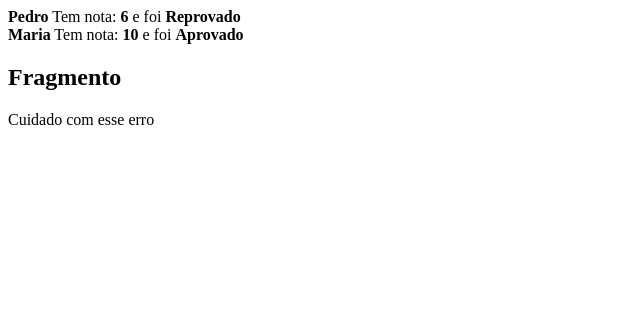
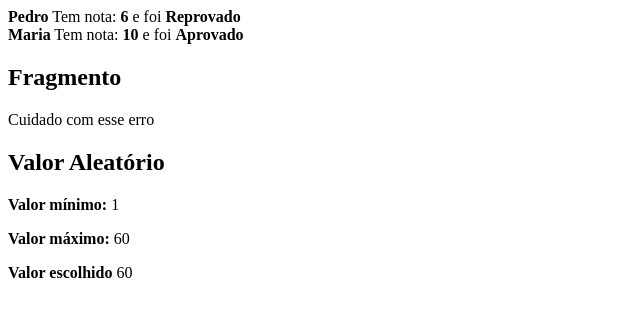
Before and after one commit to viniciusfdasilva/curso-react, a React (Create React App) app in the folder projeto_1/fundamentos-react/: page / in a window 1280 px wide. Shown: the top 316 px of the page, without its empty margins (0-640 px from the left). Built offline with nearby package versions, Linux system fonts and the light colour scheme.

Commit message:
Sessão 2 - Video 21

```diff
--- a/projeto_1/fundamentos-react/src/App.js
+++ b/projeto_1/fundamentos-react/src/App.js
@@ -1,5 +1,6 @@
 import logo from './logo.svg';
 import './App.css';
+import './components/basicos/Aleatorio'
 
 function App() {
   return (
--- /dev/null
+++ b/projeto_1/fundamentos-react/src/components/basicos/Aleatorio.jsx
@@ -0,0 +1,16 @@
+import React from 'react'
+
+export default props => {
+    const {min, max} = props
+
+    const aleatorio = parseInt(Math.random() * (max - min)) + min
+
+    return (
+        <>
+            <h2>Valor Aleatório</h2>
+            <p><strong>Valor mínimo:</strong> {props.min}</p>
+            <p><strong>Valor máximo:</strong> {props.max}</p>
+            <p><strong>Valor escolhido</strong> {props.max}</p>
+        </>
+    )
+}
--- a/projeto_1/fundamentos-react/src/components/basicos/App.jsx
+++ b/projeto_1/fundamentos-react/src/components/basicos/App.jsx
@@ -1,7 +1,7 @@
 import React from 'react';
 import ComParametro from './ComParametro'
 import Fragmento from './Fragmento'
-
+import Aleatorio from './Aleatorio'
 
 export default _ =>
     <>
@@ -14,4 +14,6 @@
             nota={10}/>
 
         <Fragmento></Fragmento>
+
+        <Aleatorio min={1} max={60}></Aleatorio>
     </>
```
